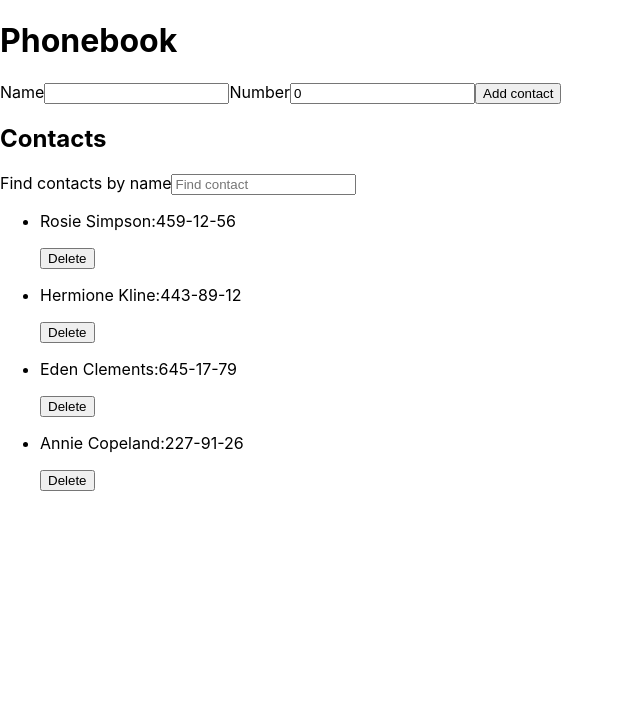
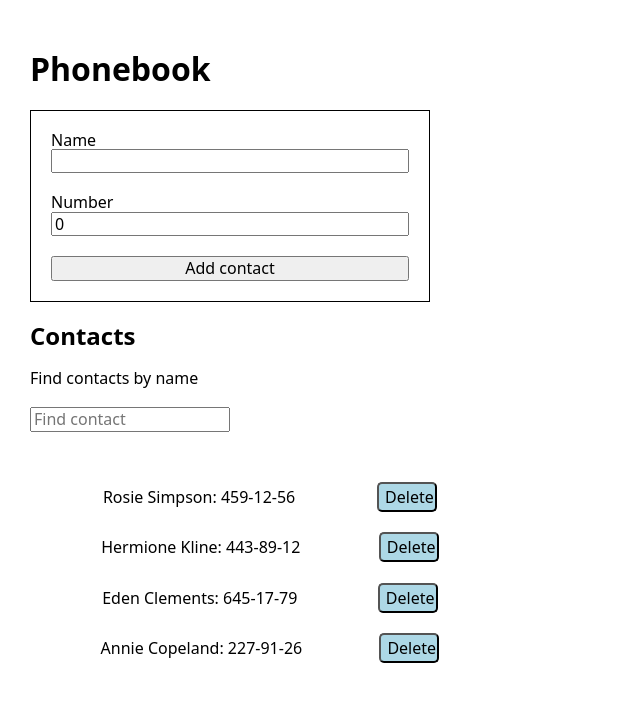
Before and after one commit to Yulia-Safonova-85/goit-react-hw-02-phonebook, a React (Create React App) app: page / in a window 1280 px wide. Shown: the top 702 px of the page, without its empty margins (0-640 px from the left). Built offline with nearby package versions, Linux system fonts and the light colour scheme.

Commit message:
Add Styled Components

```diff
--- a/package.json
+++ b/package.json
@@ -4,14 +4,18 @@
   "private": true,
   "homepage": "https://Yulia-Safonova-85.github.io/goit-react-hw-02-phonebook/",
   "dependencies": {
+    "@emotion/react": "^11.10.6",
+    "@emotion/styled": "^11.10.6",
     "@testing-library/jest-dom": "^5.16.3",
     "@testing-library/react": "^12.1.4",
     "@testing-library/user-event": "^13.5.0",
     "formik": "^2.2.9",
+    "modern-normalize": "^1.1.0",
     "nanoid": "^4.0.1",
     "react": "^18.1.0",
     "react-dom": "^18.1.0",
     "react-scripts": "5.0.1",
+    "styled-components": "^5.3.6",
     "web-vitals": "^2.1.3",
     "yup": "^1.0.1"
   },
--- a/src/components/App.jsx
+++ b/src/components/App.jsx
@@ -1,7 +1,9 @@
 import React, { Component } from 'react';
+import { GlobalStyle } from './GlobalStyle';
 import { PhoneForm } from './PhoneForm/PhoneForm';
 import { ContactList } from './ContactList/ContactList';
 import { Filter } from './Filter/Filter';
+import { Layout } from './Layout';
 
 export class App extends Component {
   state = {
@@ -16,9 +18,9 @@ export class App extends Component {
     number: '',
   };
 
-  // addContact = newContact => {{
+  // addContact = newContact =>{
   //   if (prevState.name === this.state.name) {
-  //     alert('${name} is already in contacts')
+  //     alert('${newContact} is already in contacts')
   //   }
   //   this.setState(prevState => {
   //     return {
@@ -52,16 +54,16 @@ export class App extends Component {
   }
 
 render() {
-
+  < GlobalStyle/>
   return (
-    <div>
+    <Layout>
       <h1>Phonebook</h1>
       <PhoneForm onSave={ this.addContact } />
       <h2>Contacts</h2>
       <Filter filter={this.state.filter} onChangeFilter={this.changeFilter } />
       <ContactList contacts={this.findContact()} onDeleteContact={ this.deleteContact} />
 
-    </div>
+    </Layout>
   );
 }
 
--- a/src/components/ContactList/ContactList.jsx
+++ b/src/components/ContactList/ContactList.jsx
@@ -1,18 +1,26 @@
+import PropTypes from 'prop-types';
+import { Button,  List, ListItem } from "./ContactList.styled";
 
 export const ContactList = ({ contacts,onDeleteContact }) => {
     return (
         <div>
-            <ul>
+            <List>
                 {contacts.map(({ id, name, number }) => (
-                    <li key ={id}>
-                        <p>{name}:{number}</p>
-                        <button type="button" onClick={() => onDeleteContact(id) }>
+                    <ListItem key ={id}>
+                        <p>{name}:  {number}</p>
+                        <Button type="button" onClick={() => onDeleteContact(id) }>
                             Delete
-                        </button>
-                    </li>
+                        </Button>
+                    </ListItem>
                 )
                 )}
-            </ul>
+            </List>
         </div>
     )
 }
+
+ContactList.propTypes = {
+    id: PropTypes.string,
+    name:PropTypes.string,
+    number:PropTypes.string,
+}
--- /dev/null
+++ b/src/components/ContactList/ContactList.styled.js
@@ -0,0 +1,23 @@
+import styled from 'styled-components';
+
+export const List = styled.ul`
+list-style: none;
+padding:0;
+margin:40px;
+
+`;
+
+export const ListItem = styled.li`
+display:flex;
+gap: 16px;
+width: 400px;
+justify-content:space-around;
+align-items: center;
+`;
+
+export const Button = styled.button`
+width:60px;
+height: 30px;
+background-color: lightblue;
+border-radius: 5px;
+`
--- a/src/components/Filter/Filter.jsx
+++ b/src/components/Filter/Filter.jsx
@@ -1,9 +1,17 @@
+import { FindFilter } from "./FindFilter.styled";
+import PropTypes from 'prop-types';
 
 export const Filter = ({ filter, onChangeFilter }) => {
     return (
-        <label>
+        <FindFilter>
             Find contacts by name
             <input type="text" value={filter} placeholder="Find contact" onChange={onChangeFilter} />
-        </label>
+        </FindFilter>
     )
 };
+
+Filter.propTypes = {
+    onChangeFilter: PropTypes.func.isRequired,
+    filter:PropTypes.string,
+
+}
--- /dev/null
+++ b/src/components/Filter/FindFilter.styled.js
@@ -0,0 +1,8 @@
+import styled from 'styled-components';
+
+export const FindFilter = styled.label`
+display:flex;
+flex-direction: column;
+gap: 20px;
+width: 200px;
+`
--- a/src/index.css
+++ b/src/components/GlobalStyle.js
@@ -1,6 +1,8 @@
-@import-normalize; /* bring in normalize.css styles */
+import { createGlobalStyle } from 'styled-components';
+import 'modern-normalize';
 
-body {
+export const GlobalStyle = createGlobalStyle`
+  body {
   margin: 0;
   font-family: -apple-system, BlinkMacSystemFont, 'Segoe UI', 'Roboto', 'Oxygen',
     'Ubuntu', 'Cantarell', 'Fira Sans', 'Droid Sans', 'Helvetica Neue',
@@ -13,3 +15,5 @@ code {
   font-family: source-code-pro, Menlo, Monaco, Consolas, 'Courier New',
     monospace;
 }
+
+`;
--- /dev/null
+++ b/src/components/Layout.js
@@ -0,0 +1,6 @@
+import styled from 'styled-components';
+
+export const Layout = styled.div`
+padding: 30px;
+
+`
--- a/src/components/PhoneForm/PhoneForm.jsx
+++ b/src/components/PhoneForm/PhoneForm.jsx
@@ -1,7 +1,7 @@
-import { Formik, Form, Field,ErrorMessage } from 'formik';
+import { Formik, Field, } from 'formik';
 import { nanoid } from 'nanoid';
 import * as Yup from 'yup';
-
+import { FormField, Form,ErrorMessage } from './PhoneForm.styled';
 
 const schema = Yup.object().shape({
    name: Yup.string()
@@ -23,7 +23,7 @@ export const PhoneForm = ({onSave}) => {
         }}
         >
         <Form>
-            <label htmlFor="name">
+            <FormField htmlFor="name">
                 Name
             <Field
   type="text"
@@ -31,17 +31,17 @@ export const PhoneForm = ({onSave}) => {
   pattern="^[a-zA-Zа-яА-Я]+(([' -][a-zA-Zа-яА-Я ])?[a-zA-Zа-яА-Я]*)*$"
   title="Name may contain only letters, apostrophe, dash and spaces. For example Adrian, Jacob Mercer, Charles de Batz de Castelmore d'Artagnan"
   required/>
-                <ErrorMessage name="name" />
-                </label>
+                <ErrorMessage name="name" component="span"/>
+                </FormField>
 
-                <label htmlFor="number">Number
+                <FormField htmlFor="number">Number
                     <Field type="tel"
   name="number"
   pattern="\+?\d{1,4}?[-.\s]?\(?\d{1,3}?\)?[-.\s]?\d{1,4}[-.\s]?\d{1,4}[-.\s]?\d{1,9}"
   title="Phone number must be digits and can contain spaces, dashes, parentheses and can start with +"
   required />
-                    <ErrorMessage name="number" />
-                </label>
+                    <ErrorMessage name="number" component="span" />
+                </FormField>
             <button type='submit'>Add contact</button>
 
         </Form>
--- /dev/null
+++ b/src/components/PhoneForm/PhoneForm.styled.js
@@ -0,0 +1,21 @@
+import styled from 'styled-components';
+import { Form as FormikForm, ErrorMessage as FormikError } from 'formik';
+
+export const Form = styled(FormikForm)`
+display:flex;
+flex-direction: column;
+gap: 20px;
+width: 400px;
+padding: 20px;
+border: 1px solid black;
+`;
+
+
+export const FormField = styled.label`
+display:flex;
+flex-direction: column;
+`;
+
+export const ErrorMessage = styled(FormikError)`
+color: tomato;
+`;
--- a/src/index.js
+++ b/src/index.js
@@ -1,7 +1,7 @@
 import React from 'react';
 import ReactDOM from 'react-dom/client';
 import { App } from 'components/App';
-import './index.css';
+
 
 ReactDOM.createRoot(document.getElementById('root')).render(
   <React.StrictMode>
```
Also changed, not shown: 1 other file (tests, documents, lock files or other folders).
